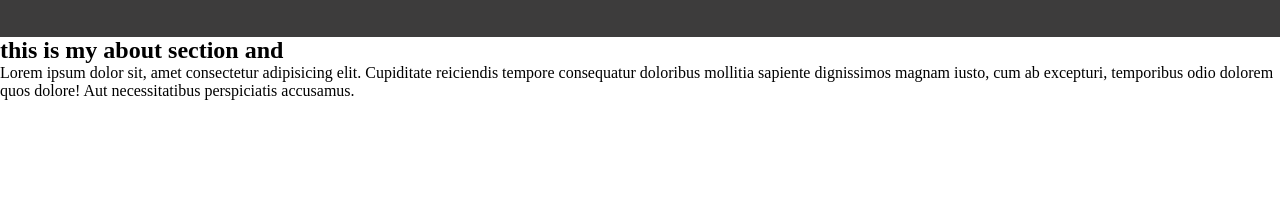
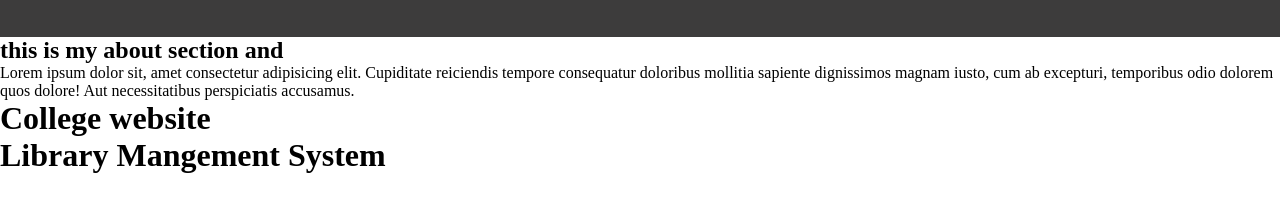
Before and after one commit to Pranshu0952/My-Portfolio, a plain HTML site: page index.html in a window 1280 px wide. Shown: the part 517-728 px from the top of the page. Drawn offline with Linux system fonts and the light colour scheme.

Commit message:
Project section created

```diff
--- a/index.html
+++ b/index.html
@@ -58,7 +58,19 @@
             <h1>this is my about section and </h1>
             <p>Lorem ipsum dolor sit, amet consectetur adipisicing elit. Cupiditate reiciendis tempore consequatur doloribus mollitia sapiente dignissimos magnam iusto, cum ab excepturi, temporibus odio dolorem quos dolore! Aut necessitatibus perspiciatis accusamus.</p>
          </section>
+
         <!-- About section end -->
+
+        <!-- project section start -->
+         <div class="projects">
+            <div class="project">
+                <h1>College website </h1>
+            </div>
+            <div class="project">
+                <h1>Library Mangement System    </h1>
+            </div>
+         </div>
+         <!-- project section end  -->
 
     </main>
 </body>
```
